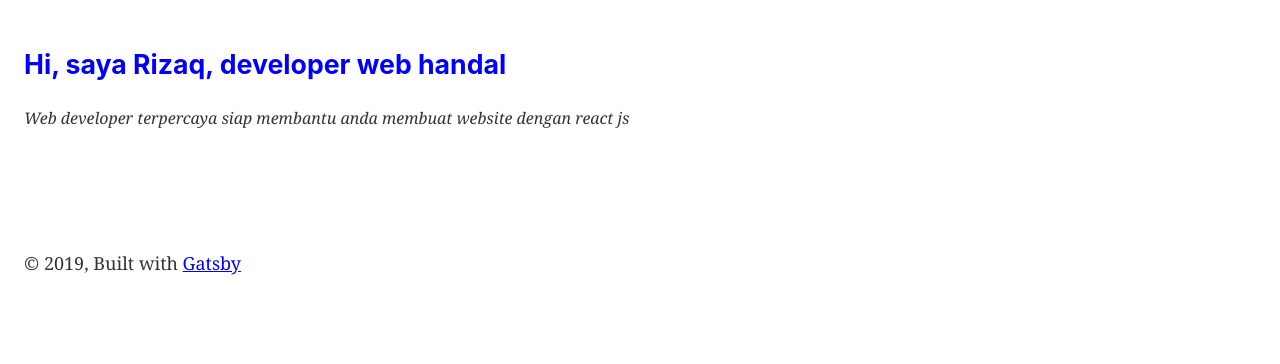
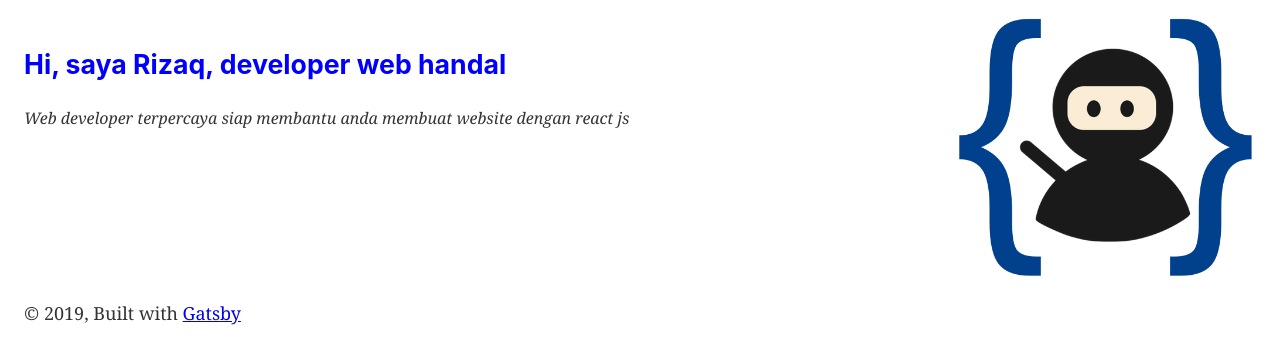
Before and after one commit to rizaqpratama/gatsby-tutorial, a Gatsby site: page /profile in a window 1280 px wide. Built offline with nearby package versions, Linux system fonts and the light colour scheme; Gatsby itself is replaced by a stand-in of ours.

Commit message:
styled component

```diff
--- a/src/components/Hero/index.js
+++ b/src/components/Hero/index.js
@@ -1,12 +1,17 @@
 import React from 'react'
 import './style.css'
 import { fontSize } from '@material-ui/system'
+import { HeroImage } from './styles'
+import imgSource from '../../images/1.png'
 
 export const Hero = ({ tagline }) => {
   return (
     <div className="hero-container">
-      <h3 className="hero-tagline">{tagline}</h3>
-      <p style={{ fontSize: '12pt', fontStyle: 'italic' }}>Web developer terpercaya siap membantu anda membuat website dengan react js</p>
+      <div>
+        <h3 className="hero-tagline">{tagline}</h3>
+        <p style={{ fontSize: '12pt', fontStyle: 'italic' }}>Web developer terpercaya siap membantu anda membuat website dengan react js</p>
+      </div>
+      <HeroImage src={imgSource} />
     </div>
   )
 }
--- a/src/components/Hero/style.css
+++ b/src/components/Hero/style.css
@@ -4,5 +4,8 @@
   margin-top: 50px;
 }
 .hero-container {
-  height: 200px;
+  height: 300px;
+  display: flex;
+  flex-direction: row;
+  justify-content: space-between;
 }
--- /dev/null
+++ b/src/components/Hero/styles.js
@@ -0,0 +1,6 @@
+import styled from 'styled-components'
+
+export const HeroImage = styled.img`
+  width: 300px;
+  height: 300px;
+`
```
